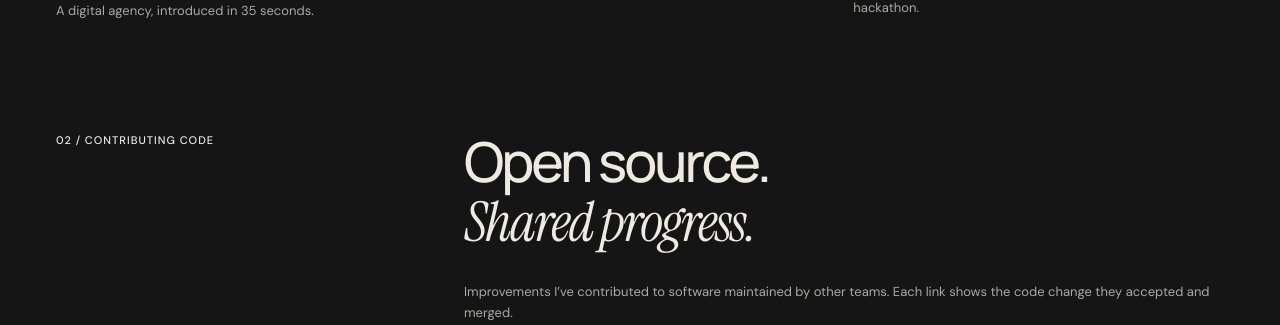
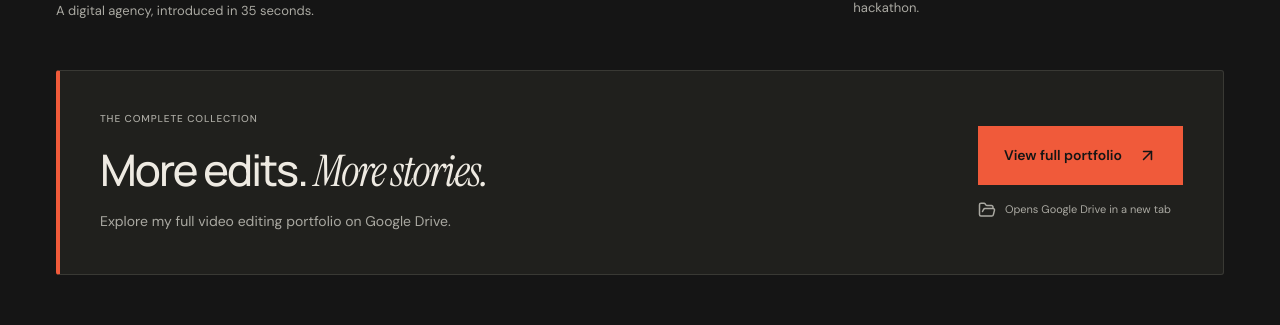
Before and after one commit to Vinayak19112003/portfolio3d, a React (Vite) app: page / in a window 1280 px wide. Shown: the part 2517-2842 px from the top of the page. Built offline with nearby package versions, Linux system fonts and the light colour scheme.

Commit message:
Add full editing portfolio link below featured films

```diff
--- a/App.tsx
+++ b/App.tsx
@@ -1,5 +1,5 @@
 import { useState } from "react";
-import { ArrowDown, ArrowLeft, ArrowUpRight, Menu, X, Play, Plus } from "lucide-react";
+import { ArrowDown, ArrowLeft, ArrowUpRight, FolderOpen, Menu, X, Play, Plus } from "lucide-react";
 import { Analytics } from "@vercel/analytics/react";
 import { projects, type Project } from "./data/projects";
 import { ProjectVisual } from "./components/ProjectVisual";
@@ -35,6 +35,19 @@ function Feature({ project, index }: { project: Project; index: string }) {
     </div>
   </article>;
 }
+function FullEditingPortfolio() {
+  return <aside className="editing-portfolio" aria-labelledby="editing-portfolio-heading">
+    <div className="editing-portfolio-copy">
+      <p className="eyebrow">The complete collection</p>
+      <h3 id="editing-portfolio-heading">More edits. <em>More stories.</em></h3>
+      <p>Explore my full video editing portfolio on Google Drive.</p>
+    </div>
+    <div className="editing-portfolio-action">
+      <a className="button editing-portfolio-button" href="https://drive.google.com/drive/folders/1QnPNTyNMiQcHHKwFMboF9LzPqB5nFBq1" target="_blank" rel="noopener noreferrer" aria-describedby="editing-portfolio-destination">View full portfolio <ArrowUpRight size={19}/></a>
+      <p id="editing-portfolio-destination"><FolderOpen size={18} aria-hidden="true"/> Opens Google Drive in a new tab</p>
+    </div>
+  </aside>;
+}
 function Home() {
   return <>
     <section className="hero shell" aria-labelledby="hero-heading">
@@ -46,7 +59,7 @@ function Home() {
       <div className="section-heading"><p className="eyebrow">01 / Selected work</p><h2 id="work-heading">Find the work.<br/><em>By what you need.</em></h2><p>Websites and coding, video editing, and contributions to open-source projects. Choose a category to explore.</p></div>
       <nav className="work-categories" aria-label="Work categories"><a href="#coding">Websites & coding <span>03</span><ArrowDown size={16}/></a><a href="#video-editing">Video editing <span>03</span><ArrowDown size={16}/></a><a href="#open-source">Open source<ArrowDown size={16}/></a></nav>
       <section className="work-group" id="coding" aria-labelledby="coding-heading"><div className="work-group-heading"><div><p className="eyebrow">Build / 03 projects</p><h2 id="coding-heading">Websites & coding</h2></div><p>Websites, apps, and useful tools I’ve built. Open a project to see how it works.</p></div><div className="coding-grid"><Feature project={findProject("tracereel")} index="01"/><Feature project={findProject("groom-room")} index="02"/><Feature project={findProject("mathlens")} index="03"/></div></section>
-      <section className="work-group" id="video-editing" aria-labelledby="editing-heading"><div className="work-group-heading"><div><p className="eyebrow">Edit / 03 films</p><h2 id="editing-heading">Video editing</h2></div><p>Brand promos and short videos. Editing, animated text, and sound brought together.</p></div><div className="editing-grid"><Feature project={findProject("branzyne-film")} index="04"/><Feature project={findProject("neo-film")} index="05"/><Feature project={findProject("clatterpop-ad")} index="06"/></div></section>
+      <section className="work-group" id="video-editing" aria-labelledby="editing-heading"><div className="work-group-heading"><div><p className="eyebrow">Edit / 03 films</p><h2 id="editing-heading">Video editing</h2></div><p>Brand promos and short videos. Editing, animated text, and sound brought together.</p></div><div className="editing-grid"><Feature project={findProject("branzyne-film")} index="04"/><Feature project={findProject("neo-film")} index="05"/><Feature project={findProject("clatterpop-ad")} index="06"/></div><FullEditingPortfolio/></section>
     </section>
     <OpenSourceSection/>
     <section className="services-section" id="services" aria-labelledby="services-heading"><div className="shell"><div className="section-heading"><p className="eyebrow">03 / What I can do for you</p><h2 id="services-heading">From the first idea<br/><em>to the final detail.</em></h2></div>
--- a/index.css
+++ b/index.css
@@ -1538,3 +1538,77 @@ select option {
  .feature-video-wide { padding-inline: 10px; }
  .feature-video-wide video { background: #30271f; }
 }
+
+/* Full editing collection, following the three selected films. */
+.editing-portfolio {
+  display: grid;
+  grid-template-columns: minmax(0, 1fr) auto;
+  align-items: center;
+  gap: 32px;
+  margin-top: 48px;
+  padding: 40px;
+  border: 1px solid var(--line);
+  border-left: 4px solid var(--red);
+  border-radius: 3px;
+  background: #20201d;
+}
+.editing-portfolio-copy .eyebrow {
+  color: var(--muted);
+  font-size: 10px;
+}
+.editing-portfolio-copy h3 {
+  margin: 18px 0 14px;
+  font-size: clamp(30px, 3.4vw, 48px);
+  font-weight: 500;
+  line-height: 1.15;
+  letter-spacing: -.045em;
+}
+.editing-portfolio-copy > p:last-child {
+  max-width: 520px;
+  color: var(--muted);
+  font-size: 14px;
+  line-height: 1.7;
+}
+.editing-portfolio-action {
+  display: flex;
+  flex-direction: column;
+  gap: 16px;
+}
+.editing-portfolio-button {
+  justify-content: center;
+  gap: 16px;
+  min-height: 54px;
+  padding: 18px 25px;
+  background: var(--red);
+  color: var(--ink);
+  font-size: 14px;
+  font-weight: 600;
+  white-space: nowrap;
+}
+.editing-portfolio-button:hover {
+  background: var(--ivory);
+  color: var(--ink);
+}
+.editing-portfolio-action > p {
+  display: flex;
+  align-items: center;
+  gap: 9px;
+  color: var(--muted);
+  font-size: 11px;
+  line-height: 1.6;
+}
+@media (max-width: 1050px) {
+  .editing-portfolio { padding: 30px; gap: 24px; }
+}
+@media (max-width: 700px) {
+  .editing-portfolio {
+    grid-template-columns: minmax(0, 1fr);
+    gap: 26px;
+    margin-top: 35px;
+    padding: 28px 22px;
+  }
+  .editing-portfolio-copy h3 { font-size: clamp(30px, 8vw, 42px); }
+  .editing-portfolio-copy > p:last-child { font-size: 13px; }
+  .editing-portfolio-action { align-items: stretch; gap: 12px; }
+  .editing-portfolio-action > p { font-size: 11px; }
+}
```
Also changed, not shown: 2 other files (tests, documents, lock files or other folders).
